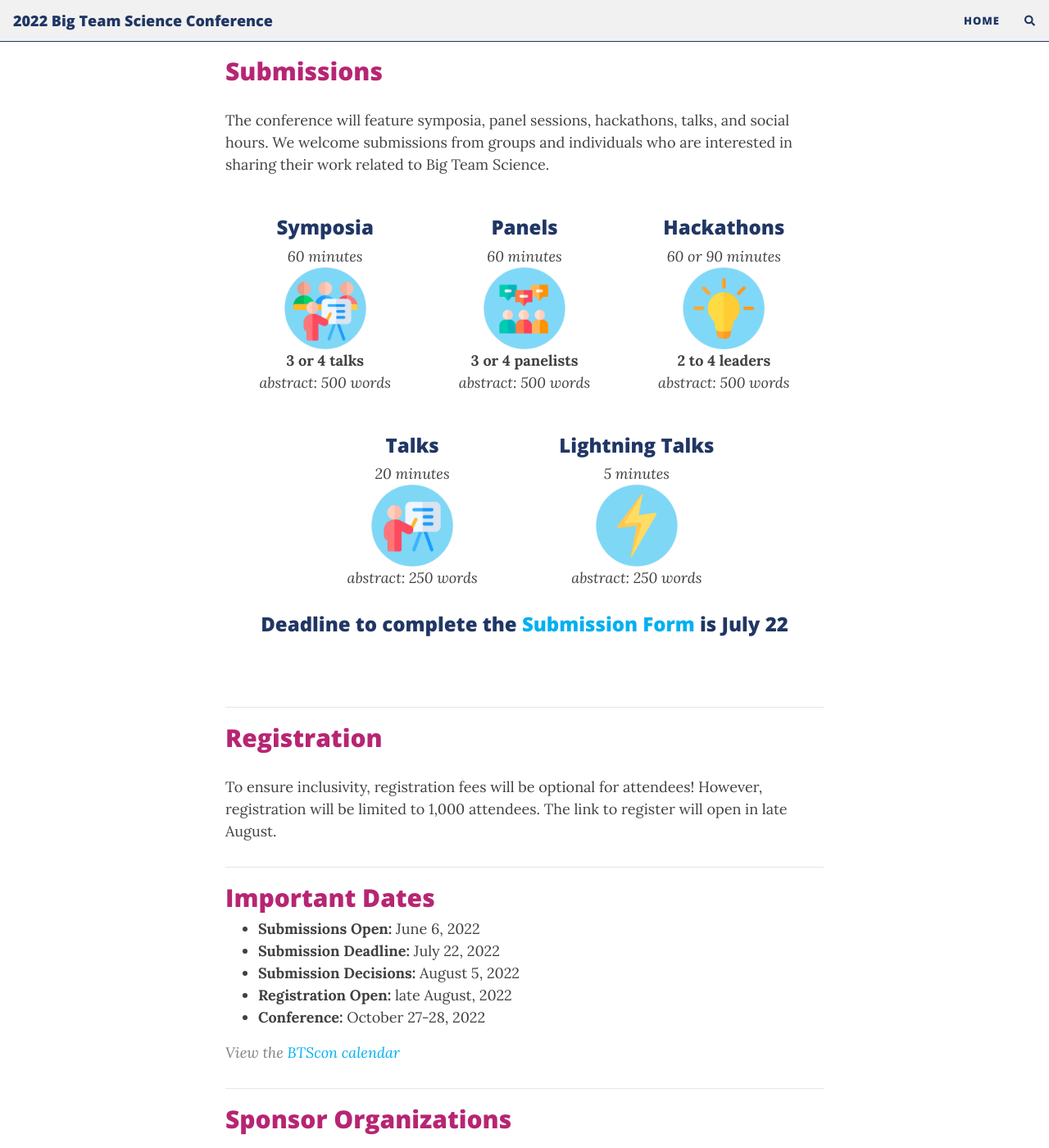
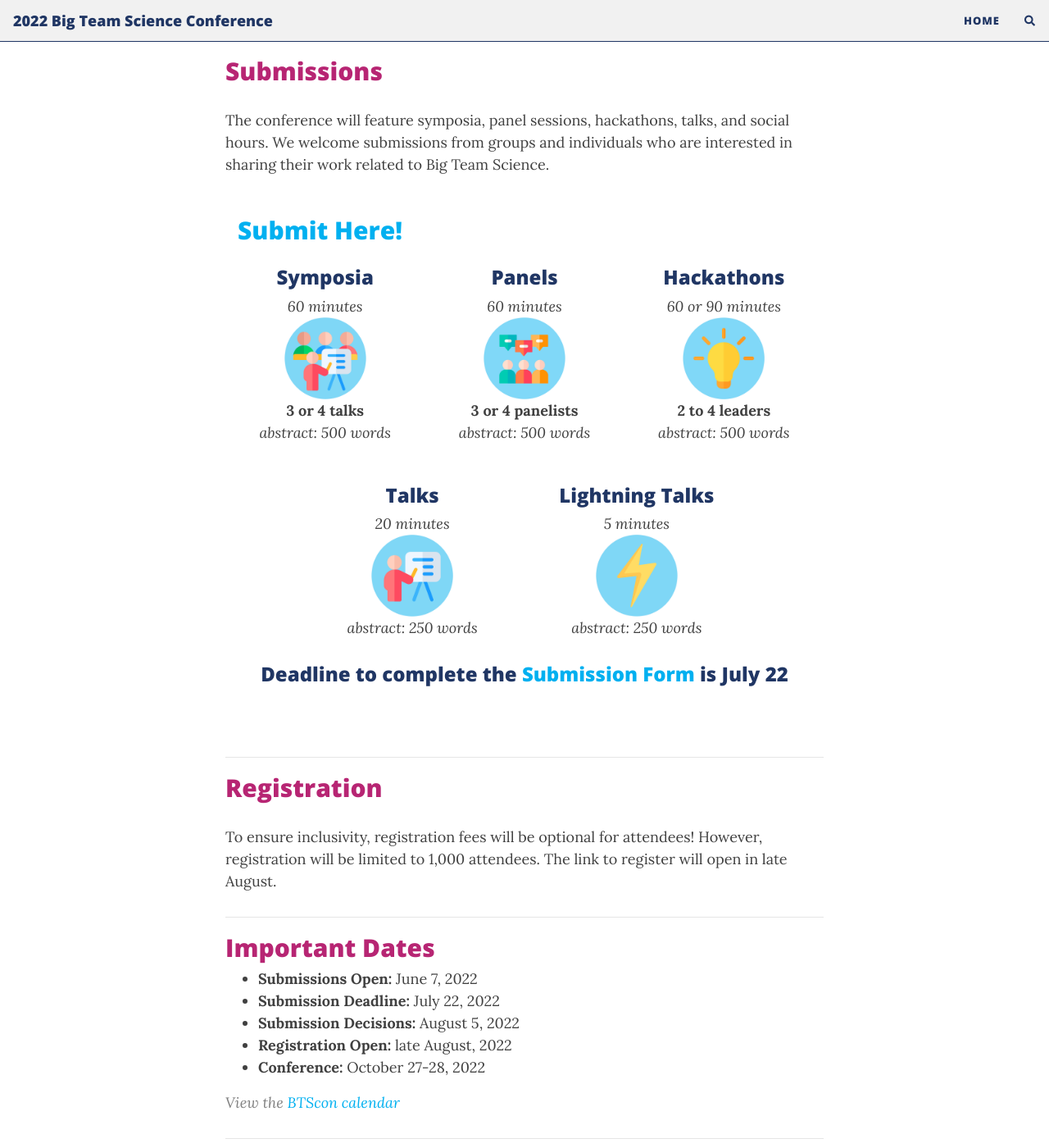
Before and after one commit to bigteamscienceconference/bigteamscienceconference.github.io, a Jekyll site: the page built from index.md, in a window 1280 px wide and 1400 px high, scrolled down 2227 px. Shown: the whole window at 82% size. Built offline with Jekyll 4.4.1, drawn with Linux system fonts in a browser that asks for light colours; nearby versions of some CDN libraries; comment, search, counter and statistics services are not loaded.

Commit message:
formatting

```diff
--- a/index.md
+++ b/index.md
@@ -116,11 +116,11 @@ The conference will feature symposia, panel sessions, hackathons, talks, and soc
 
 <section>
   <div class="container">
-<!--<div class="row">
+    <div class="row justify-content-around">
       <div class="col-sm-12">
-        <p>    </p>
+        <h2><a href="https://docs.google.com/forms/d/e/1FAIpQLScIciauSbdMx7Es0Wnmp9ulOHGZtWlvaXinBm6mkLrd32WZyA/viewform?usp=sf_link" target="_blank">Submit Here!</a></h2>
       </div>
-    </div> -->
+    </div>
     <div class="row justify-content-around">
       <div class="col-sm-4 col-xs-6" align="center">
         <h3>Symposia</h3>
@@ -182,7 +182,7 @@ To ensure inclusivity, registration fees will be optional for attendees! However
 ***
 ## Important Dates
 
-* **Submissions Open:** June 6, 2022
+* **Submissions Open:** June 7, 2022
 * **Submission Deadline:** July 22, 2022
 * **Submission Decisions:** August 5, 2022
 * **Registration Open:** late August, 2022
```
